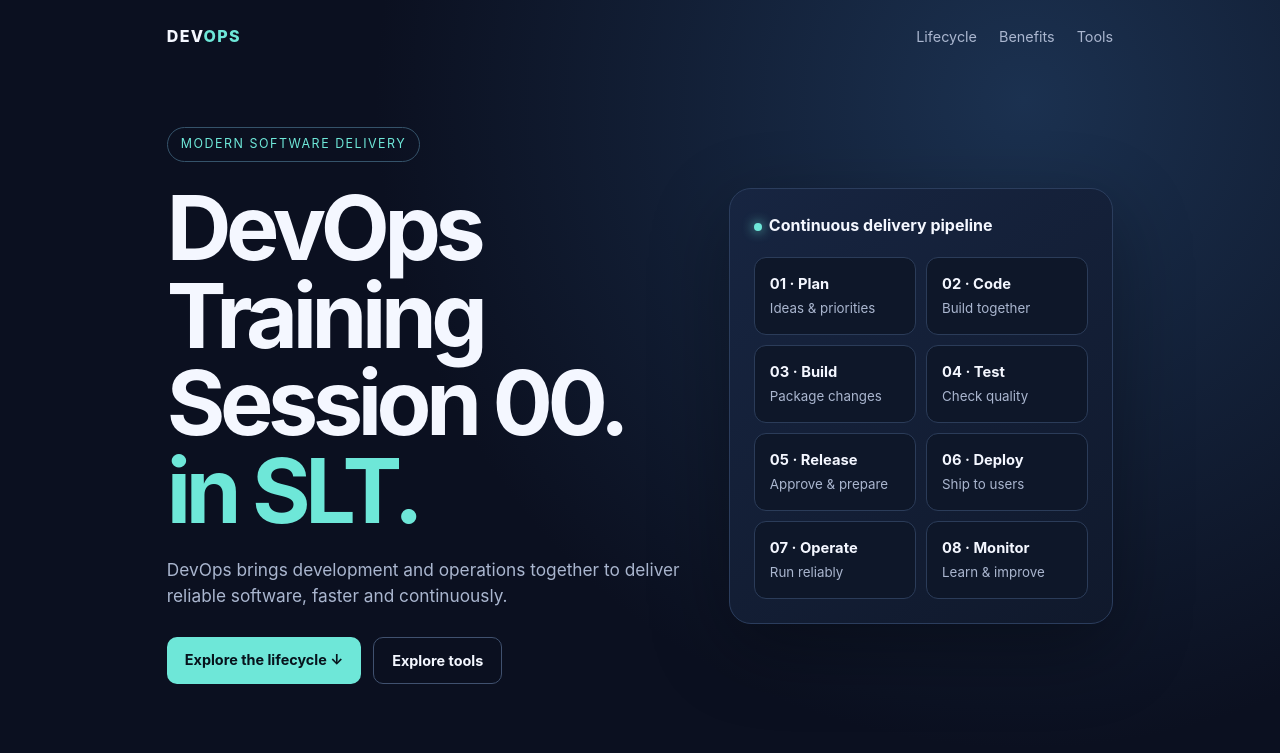
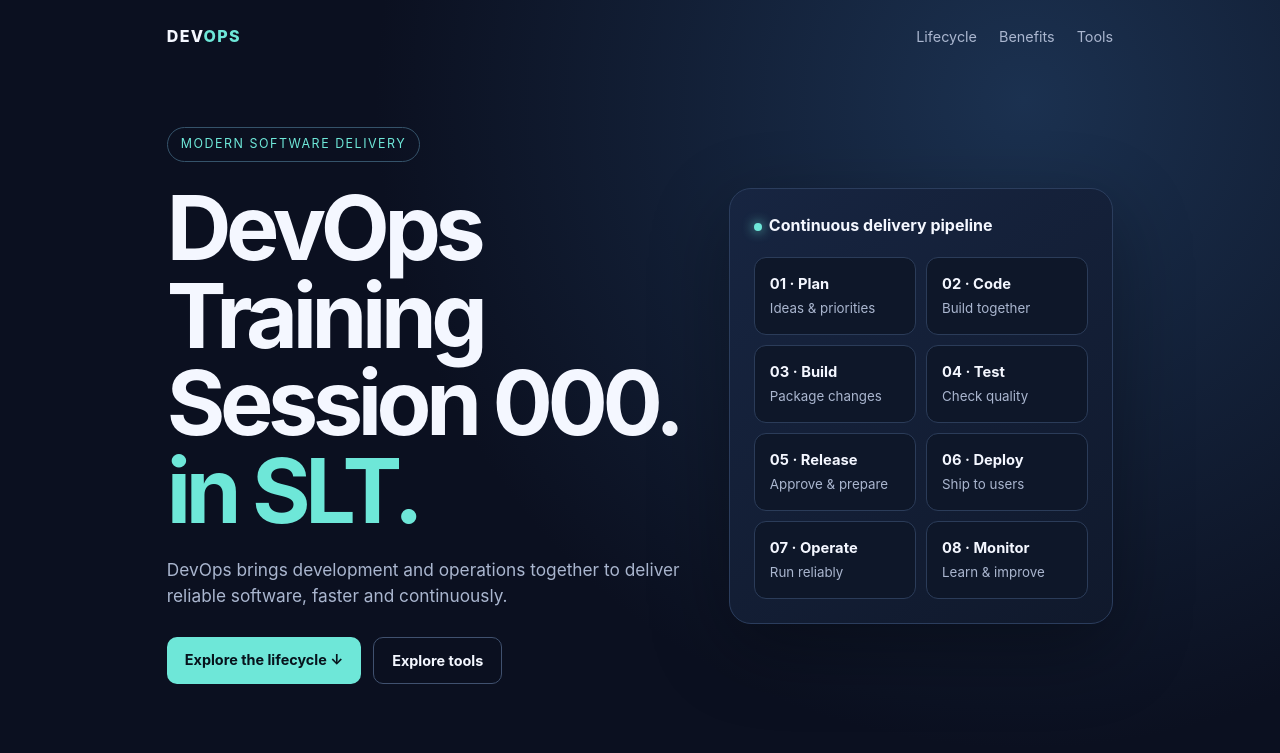
Before and after one commit to kawsallyanslt/testing, a plain HTML site: page index.html in a window 1280 px wide. Shown: the top 753 px of the page. Drawn offline with Linux system fonts and the light colour scheme.

Commit message:
Update index.html

```diff
--- a/index.html
+++ b/index.html
@@ -40,7 +40,7 @@ h2{font-size:2rem;letter-spacing:-.04em;margin:0}.section-head p{color:var(--mut
   <div class="hero">
     <div>
       <span class="tag">Modern software delivery</span>
-      <h1>DevOps Training Session 00.<br><span>in SLT.</span></h1>
+      <h1>DevOps Training Session 000.<br><span>in SLT.</span></h1>
       <p class="lead">DevOps brings development and operations together to deliver reliable software, faster and continuously.</p>
       <div class="actions"><a class="btn primary" href="#lifecycle">Explore the lifecycle ↓</a><a class="btn secondary" href="#tools">Explore tools</a></div>
     </div>
```
